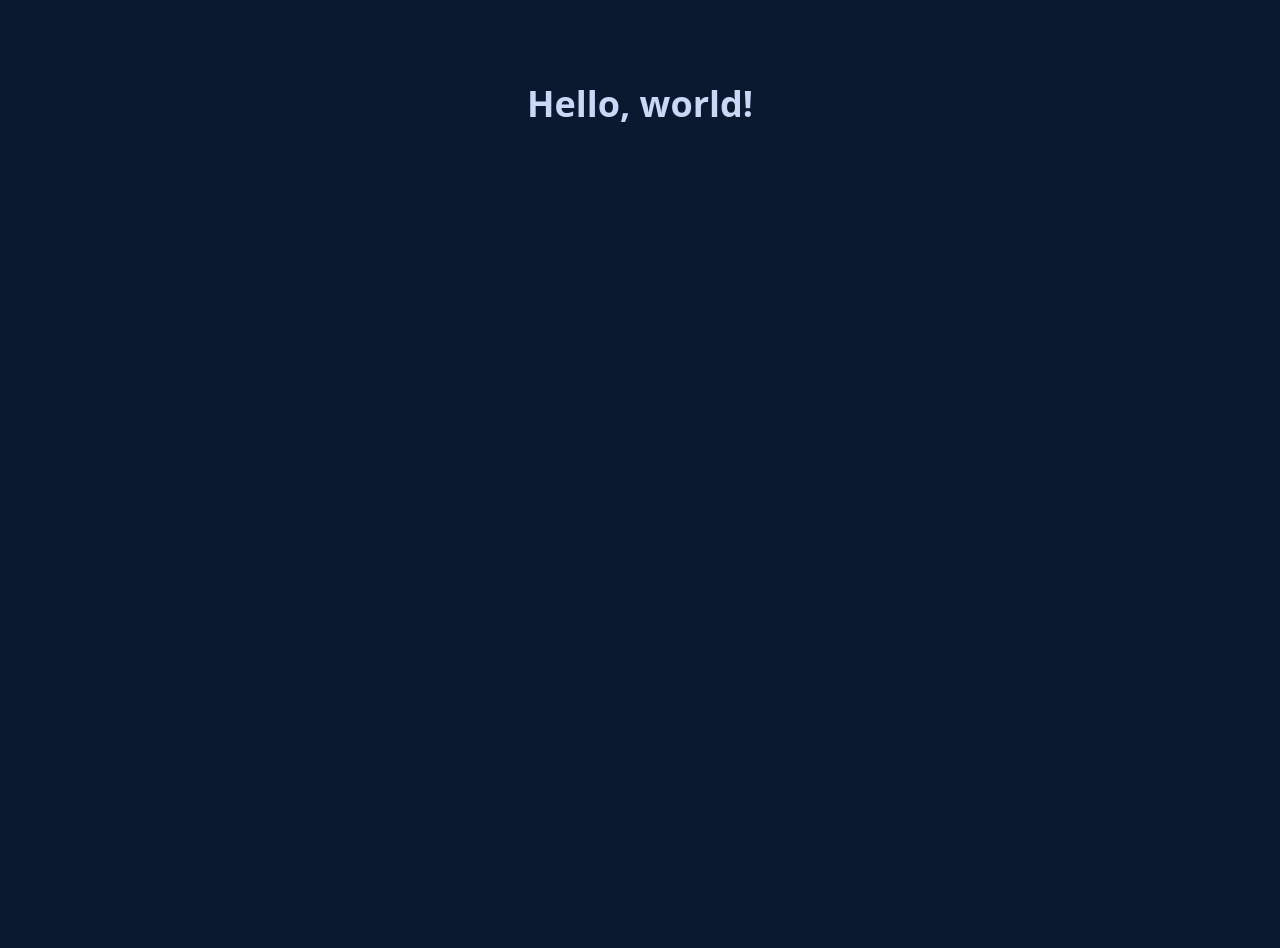
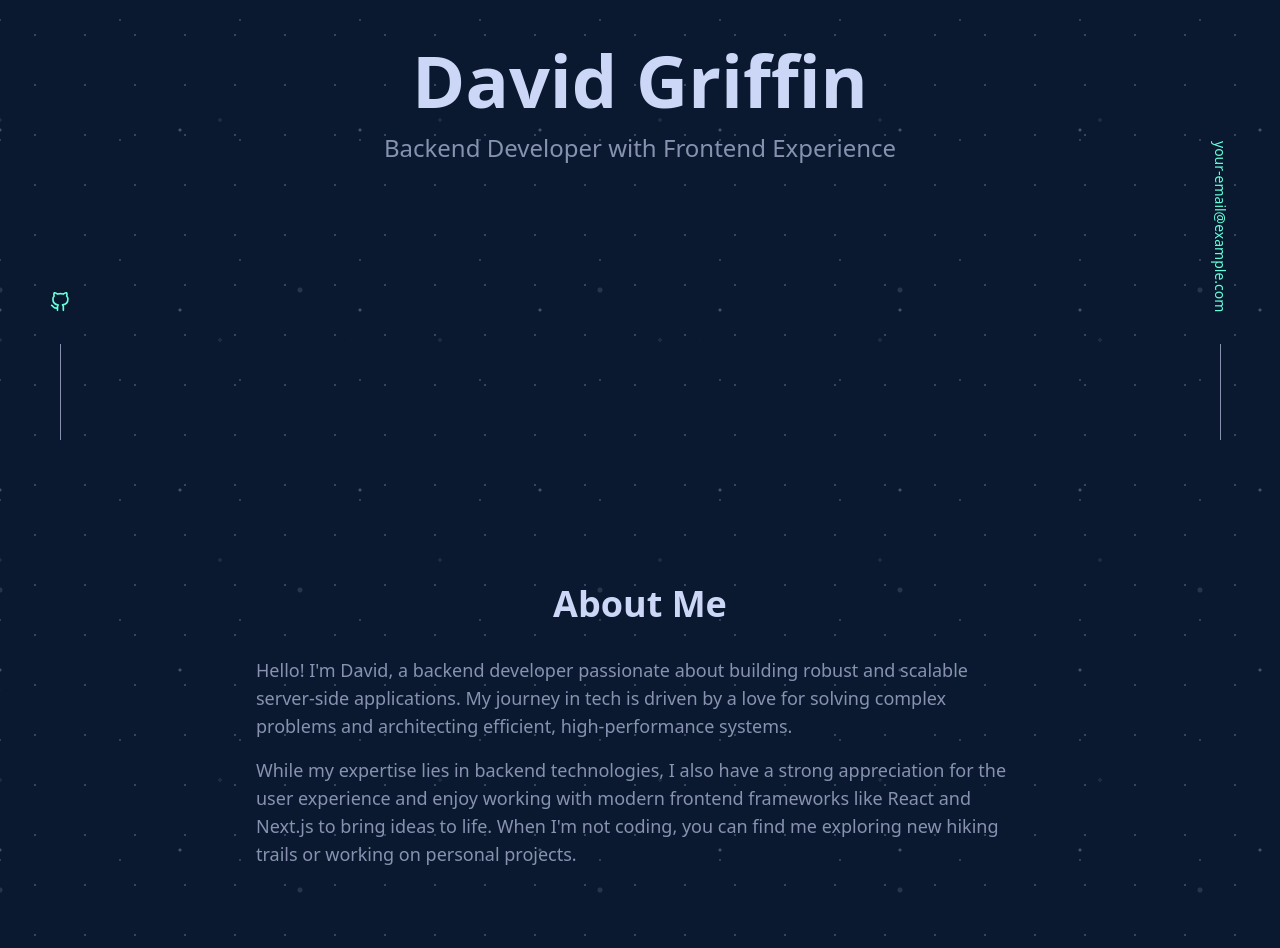
Before and after one commit to Davie3/davie3-com, a Next.js app: page / in a window 1280 px wide. Shown: the part 360-1308 px from the top of the page. Before the commit the page ends 864 px from the top, so only its background shows below. Built offline with nearby package versions, Linux system fonts and the light colour scheme.

Commit message:
feat: implement portfolio website layout with hero, about, and sidebar components

```diff
--- a/src/app/globals.css
+++ b/src/app/globals.css
@@ -4,6 +4,7 @@
 :root {
   /* Dark Theme Colors */
   --color-navy: #0a192f; /* Deep navy blue for background */
+  --color-navy-light: #112240; /* Lighter navy for header */
   --color-slate-light: #ccd6f6; /* Light slate for primary text */
   --color-slate-dark: #8892b0; /* Darker slate for secondary text */
   --color-blue-accent: #64ffda; /* A bright, techy accent color */
@@ -27,9 +28,28 @@ html {
 }
 
 body {
-  background: var(--color-background);
   color: var(--color-foreground);
   font-family: var(--font-sans);
+  background-color: var(--color-background);
+  /* A more varied and dynamic tech-infused starscape */
+  background-image:
+    /* Faint, angled tech lines */
+    linear-gradient(115deg, rgba(100, 255, 218, 0.04) 1px, transparent 1px),
+    /* More varied star layers for a deeper skyscape */
+    radial-gradient(circle, rgba(204, 214, 246, 0.4) 0.5px, transparent 1px),
+    radial-gradient(circle, rgba(204, 214, 246, 0.2) 1px, transparent 1.5px),
+    radial-gradient(circle, rgba(204, 214, 246, 0.1) 1.5px, transparent 2px),
+    radial-gradient(circle, rgba(204, 214, 246, 0.3) 1px, transparent 2px),
+    radial-gradient(circle, rgba(204, 214, 246, 0.15) 2px, transparent 3px);
+  background-size:
+    350px 350px, /* Tech lines */
+    50px 50px,   /* Stars layer 1 */
+    120px 120px, /* Stars layer 2 */
+    220px 220px, /* Stars layer 3 */
+    180px 180px, /* Stars layer 4 */
+    300px 300px; /* Stars layer 5 */
+  background-position:
+    0 0, 10px 20px, 60px 80px, 110px 150px, 90px 40px, 150px 200px;
 }
 
 /* Optional: Style for links to use the accent color */
--- a/src/app/layout.tsx
+++ b/src/app/layout.tsx
@@ -1,6 +1,8 @@
 import type { Metadata } from "next";
 import { Geist, Geist_Mono } from "next/font/google";
 import { Header } from "@/components/header";
+import { LeftSidebar } from "@/components/left-sidebar";
+import { RightSidebar } from "@/components/right-sidebar";
 import "./globals.css";
 
 const geistSans = Geist({
@@ -29,7 +31,11 @@ export default function RootLayout({
         className={`${geistSans.variable} ${geistMono.variable} antialiased pt-16`}
       >
         <Header />
-        {children}
+        <LeftSidebar />
+        <RightSidebar />
+        <main className="container mx-auto px-6 md:px-12 lg:px-24">
+          {children}
+        </main>
       </body>
     </html>
   );
--- a/src/app/page.tsx
+++ b/src/app/page.tsx
@@ -1,7 +1,11 @@
+import { About } from "@/components/about";
+import { Hero } from "@/components/hero";
+
 export default function Home() {
   return (
-    <main className="flex min-h-screen flex-col items-center justify-center p-24">
-      <h1 className="text-4xl font-bold">Hello, world!</h1>
+    <main>
+      <Hero />
+      <About />
     </main>
   );
 }
--- /dev/null
+++ b/src/components/about.tsx
@@ -0,0 +1,17 @@
+export function About() {
+  return (
+    <section id="about" className="py-20">
+      <h2 className="text-4xl font-bold text-center">
+        About Me
+      </h2>
+      <div className="mt-8 max-w-3xl mx-auto text-lg text-[color:var(--color-slate-dark)]">
+        <p className="mb-4">
+          Hello! I'm David, a backend developer passionate about building robust and scalable server-side applications. My journey in tech is driven by a love for solving complex problems and architecting efficient, high-performance systems.
+        </p>
+        <p>
+          While my expertise lies in backend technologies, I also have a strong appreciation for the user experience and enjoy working with modern frontend frameworks like React and Next.js to bring ideas to life. When I'm not coding, you can find me exploring new hiking trails or working on personal projects.
+        </p>
+      </div>
+    </section>
+  );
+}
--- a/src/components/header.tsx
+++ b/src/components/header.tsx
@@ -8,7 +8,7 @@ const navLinks = [
 
 export function Header() {
   return (
-    <header className="fixed top-0 left-0 right-0 z-50 bg-[color:var(--color-navy)]/80 backdrop-blur-md">
+    <header className="fixed top-0 left-0 right-0 z-50 bg-[color:var(--color-navy-light)]/80 backdrop-blur-md">
       <nav className="container mx-auto flex items-center justify-between p-4">
         <Link href="/" className="text-2xl font-bold text-[color:var(--color-accent)]">
           Davie3
--- /dev/null
+++ b/src/components/hero.tsx
@@ -0,0 +1,12 @@
+export function Hero() {
+  return (
+    <section id="hero" className="flex flex-col items-center justify-center min-h-screen text-center">
+      <h1 className="text-5xl font-bold md:text-7xl">
+        David Griffin
+      </h1>
+      <p className="mt-4 text-xl text-[color:var(--color-slate-dark)] md:text-2xl">
+        Backend Developer with Frontend Experience
+      </p>
+    </section>
+  );
+}
--- /dev/null
+++ b/src/components/left-sidebar.tsx
@@ -0,0 +1,18 @@
+import { FiGithub } from 'react-icons/fi';
+
+export function LeftSidebar() {
+  return (
+    <div className="hidden md:flex flex-col items-center fixed bottom-0 left-10 w-10">
+      <a
+        href="https://github.com/davie3"
+        target="_blank"
+        rel="noopener noreferrer"
+        className="p-2 text-[color:var(--color-slate-dark)] hover:text-[color:var(--color-accent)] transition-transform duration-300 hover:-translate-y-1"
+        aria-label="GitHub"
+      >
+        <FiGithub size={20} />
+      </a>
+      <div className="mt-6 w-px h-24 bg-[color:var(--color-slate-dark)]"></div>
+    </div>
+  );
+}
--- /dev/null
+++ b/src/components/right-sidebar.tsx
@@ -0,0 +1,14 @@
+export function RightSidebar() {
+  return (
+    <div className="hidden md:flex flex-col items-center fixed bottom-0 right-10 w-10">
+      <a
+        href="mailto:your-email@example.com"
+        className="p-2 text-[color:var(--color-slate-dark)] hover:text-[color:var(--color-accent)] transition-transform duration-300 hover:-translate-y-1 text-sm"
+        style={{ writingMode: 'vertical-rl' }}
+      >
+        your-email@example.com
+      </a>
+      <div className="mt-6 w-px h-24 bg-[color:var(--color-slate-dark)]"></div>
+    </div>
+  );
+}
```
Also changed, not shown: package.json (+6 -5 lines), 2 other files (tests, documents, lock files or other folders).
